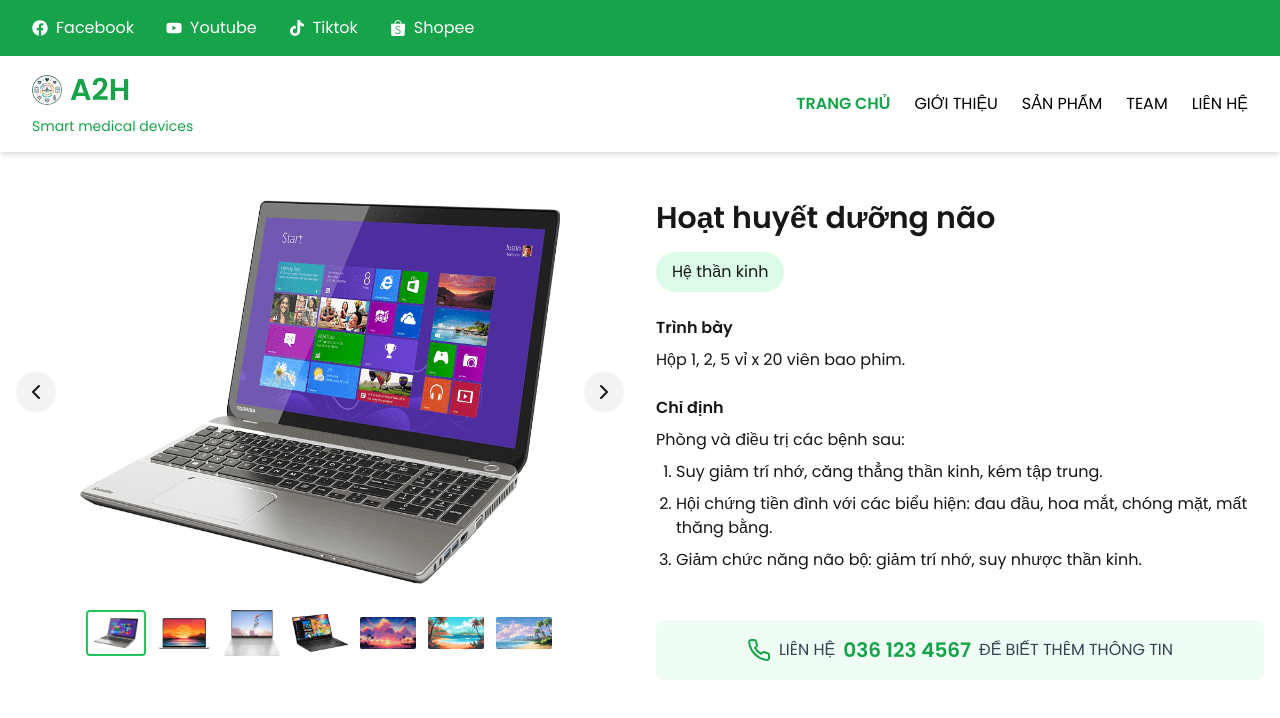
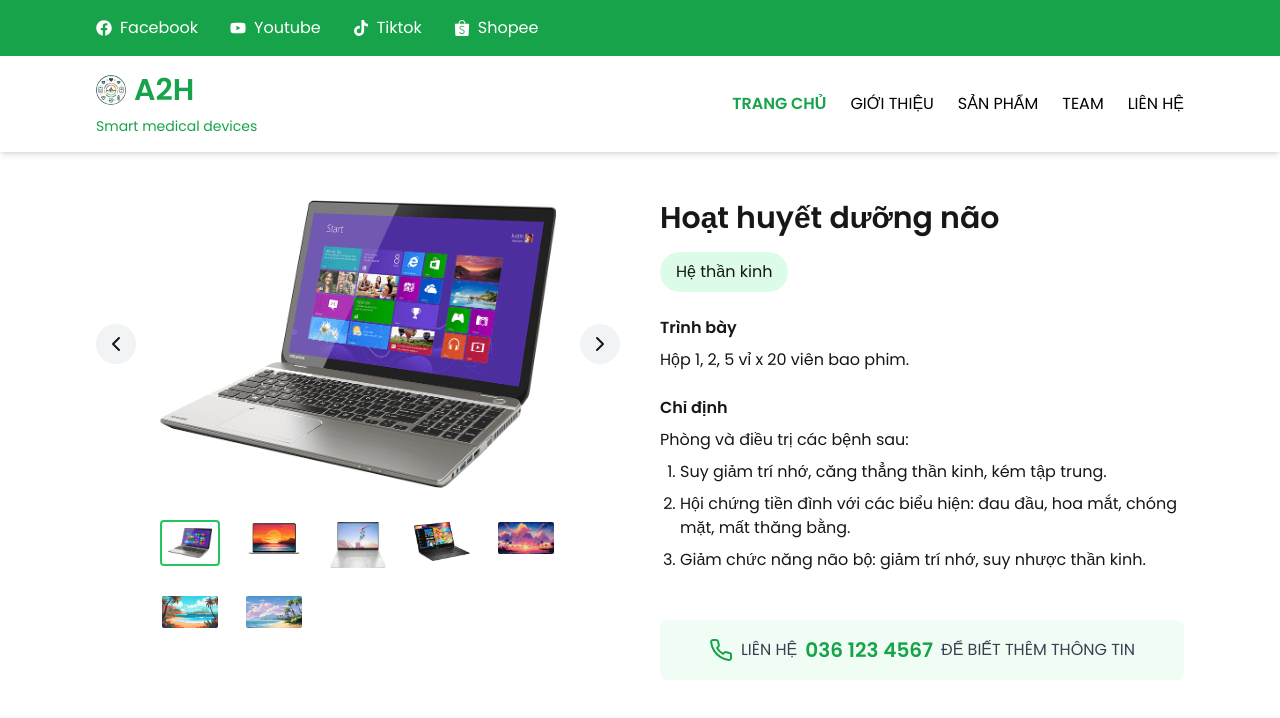
Before and after one commit to PhamMinhVuong21020425/SmartHealth, a Next.js app: page / in a window 1280 px wide. Shown: the top 718 px of the page. Built offline with nearby package versions, Linux system fonts and the light colour scheme.

Commit message:
Reponsive UI Home Page

```diff
--- a/src/app/components/Home.tsx
+++ b/src/app/components/Home.tsx
@@ -46,7 +46,7 @@
     <div className="min-h-screen bg-white">
       {/* Top Bar with Icons */}
       <div className="bg-green-600 text-white py-4">
-        <div className="container mx-auto flex justify-between items-center px-8">
+        <div className="container mx-auto flex justify-between items-center px-24">
           <div className="flex space-x-8 items-center">
             <Link href="#" className="hover:opacity-80 flex items-center">
               <FaFacebook className="mr-2" />
@@ -70,7 +70,7 @@
 
       {/* Main Navigation */}
       <div className="shadow-md mb-6">
-        <div className="container mx-auto py-4 px-8">
+        <div className="container mx-auto py-4 px-24">
           <div className="flex justify-between items-center">
             <div className="text-green-600">
               <div className="flex items-center space-x-2 mb-2">
@@ -112,8 +112,8 @@
       </div>
 
       {/* Product Section */}
-      <div className="container mx-auto px-4 py-6">
-        <div className="grid grid-cols-1 md:grid-cols-2 gap-8">
+      <div className="container mx-auto px-24 py-6">
+        <div className="grid grid-cols-1 lg:grid-cols-2 gap-10">
           {/* Product Image Slider */}
           <div className="relative">
             <div className="relative flex justify-center items-center overflow-hidden">
@@ -123,7 +123,7 @@
                   alt={`Product Image ${currentImageIndex + 1}`}
                   width={500}
                   height={500}
-                  className="h-96 w-auto rounded-md"
+                  className="h-48 md:h-60 lg:h-72 w-auto rounded-md"
                 />
               </div>
               {productImages.length > 1 && (
@@ -145,7 +145,8 @@
             </div>
 
             {/* Image Preview Thumbnails */}
-            <div className="flex items-center justify-center space-x-2 mt-6">
+            <div className="flex items-center justify-center mt-8">
+              <div className="grid grid-cols-5 gap-6 px-8">
                 {productImages.map((image, index) => (
                   <Image
                     key={index}
@@ -167,6 +168,7 @@
                   `}
                   />
                 ))}
+              </div>
             </div>
           </div>
 
```
Lines whose indentation alone changed are shown as unchanged.
